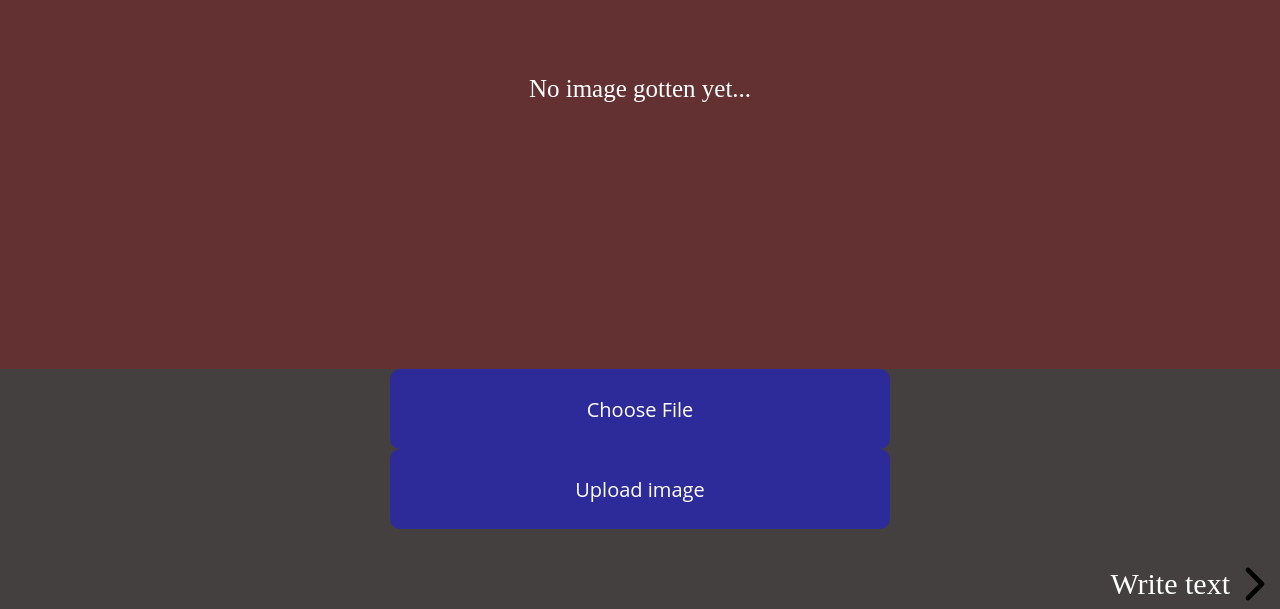
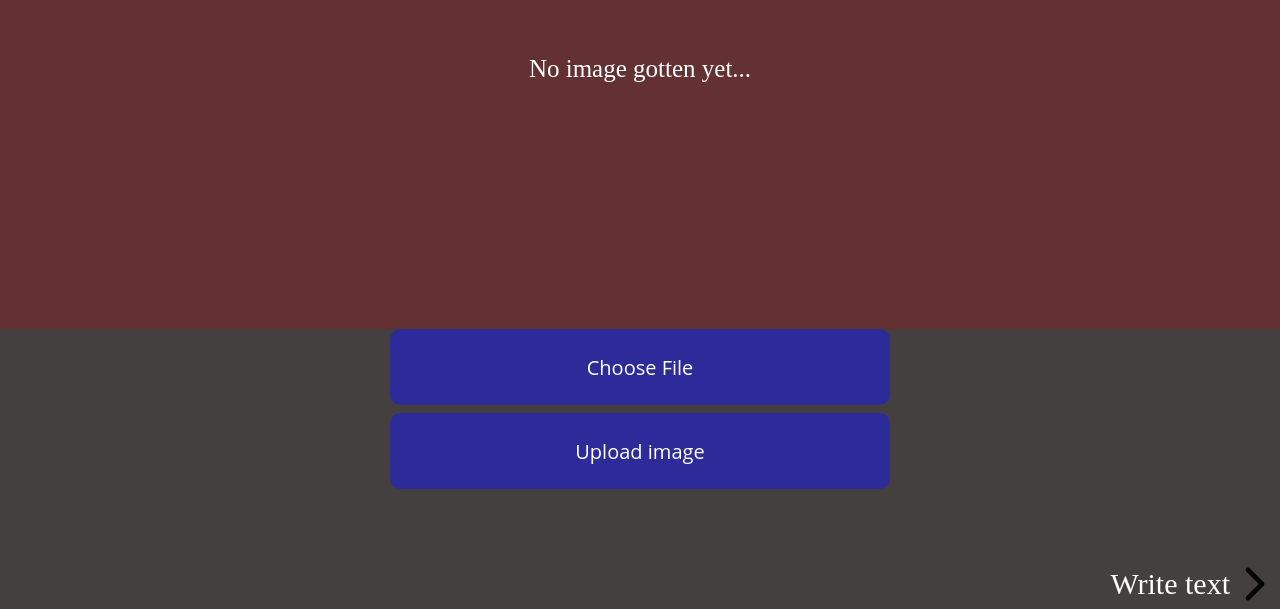
Before and after one commit to ekenecf/nord-stone, a React (Create React App) app: page /upload in a window 1280 px wide. Shown: the part 191-800 px from the top of the page. Built offline with nearby package versions, Linux system fonts and the light colour scheme; no server answers; the database is empty.

Commit message:
More touches on css

```diff
--- a/src/components/Components.css
+++ b/src/components/Components.css
@@ -137,7 +137,7 @@
 
 .ImgEdit {
   width: 100%;
-  height: 70%;
+  height: 65%;
   background-color: #633131;
   display: flex;
   flex-direction: column;
@@ -158,15 +158,15 @@
 }
 
 .ImgCover {
-  width: 300px;
-  height: 300px;
+  width: 277px;
+  height: 277px;
   border-radius: 50%;
   background: #000;
 }
 
 .ImgCover img {
-  width: 300px;
-  height: 300px;
+  width: 277px;
+  height: 277px;
   border-radius: 50%;
   object-fit: cover;
 }
@@ -180,7 +180,6 @@
 }
 
 .UploadImage {
-  /* margin-top: 10%; */
   width: 100%;
   height: 20vh;
   display: flex;
@@ -206,12 +205,13 @@
   border: none;
 }
 
+.UploadImage label {
+  margin-bottom: 8px;
+}
+
 .uploadbtn label {
   margin-top: 2%;
 }
-/* .UploadImage button {
-  margin-top: 3%;
-} */
 
 .Login form {
   display: flex;
```
